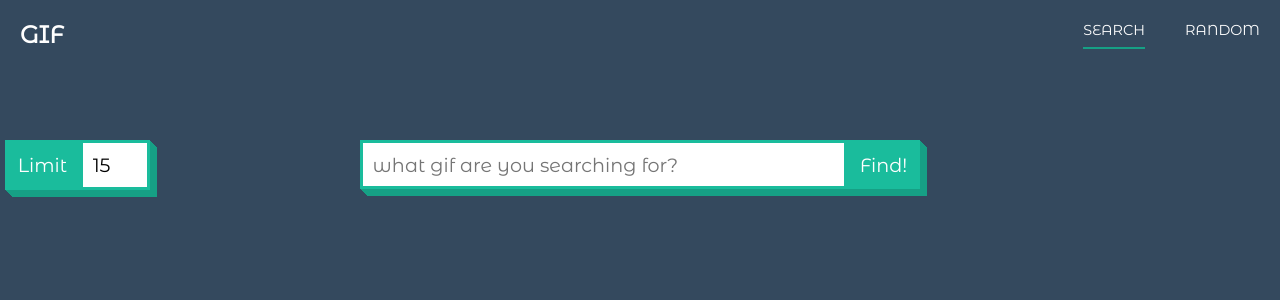
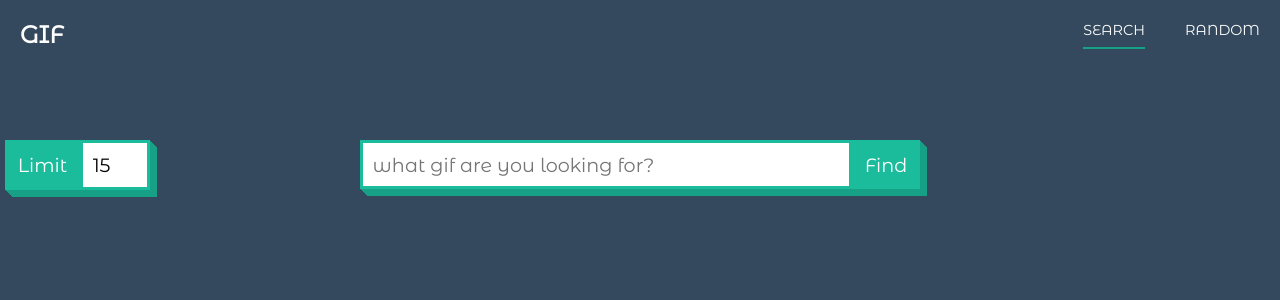
Before and after one commit to apaulau/exadel-react, a React (Create React App) app: page /search in a window 1280 px wide. Shown: the top 300 px of the page. Built offline with nearby package versions, Linux system fonts and the light colour scheme.

Commit message:
introduced few components

```diff
--- a/src/App.css
+++ b/src/App.css
@@ -14,37 +14,3 @@ body {
   max-width: 800px;
   margin: 0 auto;
 }
-
-.box {
-  display: flex;
-  flex-direction: row;
-  box-shadow: 1px 1px 0 rgb(22, 160, 133), 2px 2px 0 rgb(22, 160, 133), 3px 3px 0 rgb(22, 160, 133), 4px 4px 0 rgb(22, 160, 133), 5px 5px 0 rgb(22, 160, 133), 6px 6px 0 rgb(22, 160, 133), 7px 7px 0 rgb(22, 160, 133);
-}
-
-.box>input,
-.box>button,
-.box>label {
-  display: block;
-  font: 1.2rem 'Montserrat Alternates';
-}
-
-.box>input {
-  flex: 1;
-  width: 100%;
-  padding: 0.6rem 0 0.6rem 0.6rem;
-  border: 0.2rem solid rgb(26, 188, 156);
-}
-
-.box>button {
-  padding: 0.6rem 0.8rem;
-  background-color: rgb(26, 188, 156);
-  color: white;
-  border: none;
-}
-
-.box>label {
-  padding: 0.8rem 0.8rem;
-  background-color: rgb(26, 188, 156);
-  color: white;
-  border: none;
-}
--- /dev/null
+++ b/src/components/ImageGrid.css
@@ -0,0 +1,11 @@
+ul.image-grid {
+  list-style: none;
+  display: flex;
+  flex-wrap: wrap;
+  justify-content: center;
+  align-items: center;
+}
+
+.image-grid .image {
+  margin-right: 10px;
+}
--- /dev/null
+++ b/src/components/ImageGrid.js
@@ -0,0 +1,18 @@
+import React from 'react';
+
+import './ImageGrid.css';
+
+const Search = props =>
+  <ul className="image-grid">
+    {
+      props.results.map(item => {
+        return (
+          <li key={item.id} className="image">
+            <img src={item.images.preview_gif.url} alt={item.slug} />
+          </li>
+        );
+      })
+    }
+  </ul>;
+
+export default Search;
--- /dev/null
+++ b/src/components/InputBox.css
@@ -0,0 +1,33 @@
+.input-box {
+  display: flex;
+  flex-direction: row;
+  box-shadow: 1px 1px 0 rgb(22, 160, 133), 2px 2px 0 rgb(22, 160, 133), 3px 3px 0 rgb(22, 160, 133), 4px 4px 0 rgb(22, 160, 133), 5px 5px 0 rgb(22, 160, 133), 6px 6px 0 rgb(22, 160, 133), 7px 7px 0 rgb(22, 160, 133);
+}
+
+.input-box>input,
+.input-box>button,
+.input-box>label {
+  display: block;
+  font: 1.2rem 'Montserrat Alternates';
+}
+
+.input-box>input {
+  flex: 1;
+  width: 100%;
+  padding: 0.6rem 0 0.6rem 0.6rem;
+  border: 0.2rem solid rgb(26, 188, 156);
+}
+
+.input-box>button {
+  padding: 0.6rem 0.8rem;
+  background-color: rgb(26, 188, 156);
+  color: white;
+  border: none;
+}
+
+.input-box>label {
+  padding: 0.8rem 0.8rem;
+  background-color: rgb(26, 188, 156);
+  color: white;
+  border: none;
+}
--- /dev/null
+++ b/src/components/InputBox.js
@@ -0,0 +1,23 @@
+import React from 'react';
+
+import './InputBox.css';
+
+const InputBox = ({clazz, label, type, placeholder, value, onChange, button, onSubmit, onButtonClick}) => {
+
+  const input = (
+    <div className={`${clazz} input-box`}>
+      {label ? <label>{label}</label> : ''}
+      <input type={type} placeholder={placeholder} defaultValue={value} onChange={onChange} />
+      {button ? <button type={onSubmit ? 'submit' : 'button'} onClick={onButtonClick}>{button}</button> : ''}
+    </div>
+  )
+
+  if (onSubmit) {
+    return <form onSubmit={onSubmit}>{input}</form>
+  } else {
+    return input
+  }
+}
+
+
+export default InputBox;
--- /dev/null
+++ b/src/components/LoadMore.css
@@ -0,0 +1,10 @@
+button.load-more {
+  margin: 5rem auto;
+  padding: 0.6rem 0.8rem;
+  background-color: rgb(26, 188, 156);
+  color: white;
+  display: block;
+  font: 1.4rem 'Montserrat Alternates';
+  border: none;
+  box-shadow: 1px 1px 0 rgb(22, 160, 133), 2px 2px 0 rgb(22, 160, 133), 3px 3px 0 rgb(22, 160, 133), 4px 4px 0 rgb(22, 160, 133), 5px 5px 0 rgb(22, 160, 133), 6px 6px 0 rgb(22, 160, 133), 7px 7px 0 rgb(22, 160, 133);
+}
--- /dev/null
+++ b/src/components/LoadMore.js
@@ -0,0 +1,8 @@
+import React from 'react';
+
+import './LoadMore.css';
+
+const Search = props =>
+  <button type="button" className="load-more" onClick={props.handler}>MORE!</button>;
+
+export default Search;
--- a/src/pages/RandomPage.js
+++ b/src/pages/RandomPage.js
@@ -1,6 +1,7 @@
 import React, { Component } from 'react';
 import axios from 'axios';
 
+import InputBox from '../components/InputBox';
 import Loader from '../components/Loader';
 
 import './RandomPage.css';
@@ -61,11 +62,10 @@ class RandomPage extends Component {
 
         {this.state.loading ? <Loader /> : ''}
 
-        <div className="delay box">
-          <label>Delay</label>
-          <input type="number" defaultValue={this.delay} onChange={this.updateDelay} />
-          <button type="button" onClick={this.updateInterval}>Save!</button>
-        </div>
+        <InputBox clazz="delay" label="Delay" type="number"
+          value={this.delay}
+          onChange={this.updateDelay}
+          button="Save" onButtonClick={this.updateInterval} />
 
         {this.state.result ?
           <div>
--- a/src/pages/SearchPage.css
+++ b/src/pages/SearchPage.css
@@ -10,31 +10,3 @@
   left: 5px;
   width: 145px;
 }
-
-.limit>input,
-.limit>label {
-  font-size: 1.2rem;
-}
-
-button.load-more {
-  margin: 5rem auto;
-  padding: 0.6rem 0.8rem;
-  background-color: rgb(26, 188, 156);
-  color: white;
-  display: block;
-  font: 1.2em 'Montserrat Alternates';
-  border: none;
-  box-shadow: 1px 1px 0 rgb(22, 160, 133), 2px 2px 0 rgb(22, 160, 133), 3px 3px 0 rgb(22, 160, 133), 4px 4px 0 rgb(22, 160, 133), 5px 5px 0 rgb(22, 160, 133), 6px 6px 0 rgb(22, 160, 133), 7px 7px 0 rgb(22, 160, 133);
-}
-
-ul.image-grid {
-  list-style: none;
-  display: flex;
-  flex-wrap: wrap;
-  justify-content: center;
-  align-items: center;
-}
-
-.image-grid .image {
-  margin-right: 10px;
-}
--- a/src/pages/SearchPage.js
+++ b/src/pages/SearchPage.js
@@ -1,16 +1,16 @@
-import React, { Component } from 'react';
+import React, { Component, Fragment } from 'react';
 import axios from 'axios';
-
-import Loader from '../components/Loader';
 
 import './SearchPage.css';
 
+import InputBox from '../components/InputBox';
+import ImageGrid from '../components/ImageGrid';
+import LoadMore from '../components/LoadMore';
+import Loader from '../components/Loader';
+
 const URL = 'http://api.giphy.com/v1/gifs/search';
 const API_KEY = 'JokfEsQ6phaio2LlwNgGHhpBr47QE89e';
-
-/**
- * axios documentation and examples at https://github.com/axios/axios
- */
+const DEFAULT_LIMIT = 15;
 
 class SearchPage extends Component {
 
@@ -21,7 +21,7 @@ class SearchPage extends Component {
       loading: false,
       results: [],
       query: '',
-      limit: 15
+      limit: DEFAULT_LIMIT
     };
 
     this.handleSearch = this.handleSearch.bind(this);
@@ -43,7 +43,7 @@ class SearchPage extends Component {
       this.setState({ results: response.data.data, loading: false });
     }).catch(error => {
       console.log(error);
-    })
+    });
   }
 
   handleQueryChange(event) {
@@ -51,8 +51,12 @@ class SearchPage extends Component {
   }
 
   handleLimitChange(event) {
-    this.setState({ limit: Number(event.target.value) });
-    setTimeout(this.handleSearch, 0);
+    const limit = Number(event.target.value);
+    this.setState({ limit });
+
+    if (limit) {
+      setTimeout(this.handleSearch, 0);
+    }
   }
 
   loadMore(event) {
@@ -73,41 +77,22 @@ class SearchPage extends Component {
 
   render() {
     return (
-      <div>
-
+      <Fragment>
         {this.state.loading ? <Loader /> : ''}
 
-        <form onSubmit={this.handleSearch}>
-          <div className="search box">
-            <input type="text" placeholder="what gif are you searching for?"
-              value={this.state.query}
-              onChange={this.handleQueryChange} />
-            <button type="button" onClick={this.handleSearch}>Find!</button>
-          </div>
-        </form>
+        <InputBox clazz="limit" label="Limit" type="number" placeholder="specify limit"
+          value={this.state.limit}
+          onChange={this.handleLimitChange}/>
 
-        <div className="limit box">
-          <label>Limit</label>
-          <input type="number" placeholder="limit" value={this.state.limit} onChange={this.handleLimitChange} />
-        </div>
+        <InputBox clazz="search" type="text" placeholder="what gif are you looking for?" button="Find"
+          value={this.state.query}
+          onChange={this.handleQueryChange}
+          onSubmit={this.handleSearch}/>
 
-        {
-          this.state.results.length ?
-            <ul className="image-grid">
-              {
-                this.state.results.map(item => {
-                  return (
-                    <li key={item.id} className="image">
-                      <img src={item.images.preview_gif.url} alt={item.slug} />
-                    </li>
-                  );
-                })
-              }
-            </ul> : ''
-        }
+        <ImageGrid results={this.state.results} />
 
-        {this.state.results.length ? <button type="button" className="load-more" onClick={this.loadMore}>MOOOORE!</button> : ''}
-      </div>
+        {this.state.results.length ? <LoadMore handler={this.loadMore} /> : ''}
+      </Fragment>
     );
   }
 
```
